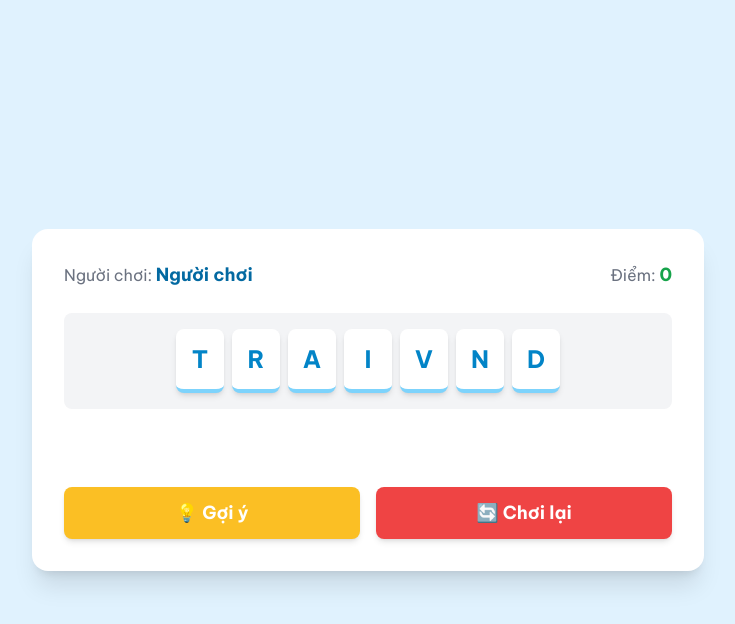
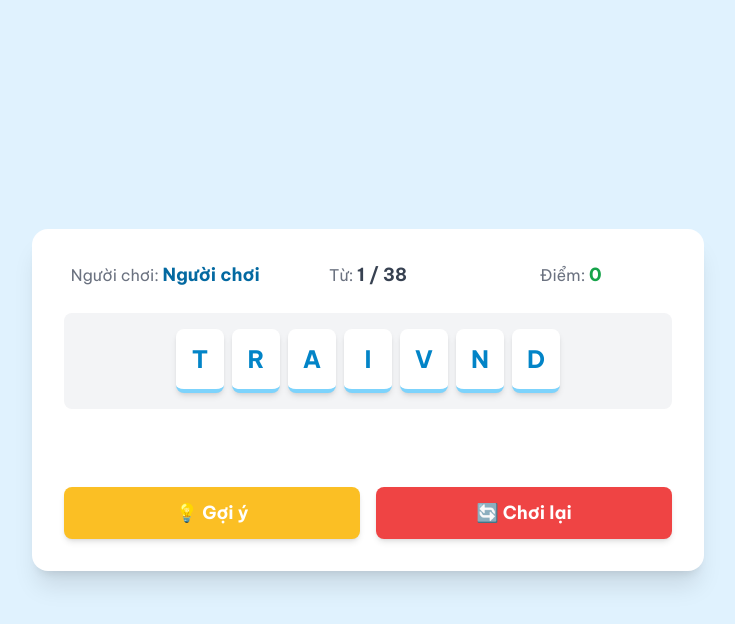
Before and after one commit to Hak2b/ioe-vocab-1-g3, a plain HTML site: page index.html in a window 1280 px wide. Both pictures are taken after a click on the button "Bắt đầu!". Shown: the whole page, without its empty margins (272-1007 px from the left). Drawn offline with nearby package versions, Linux system fonts and the light colour scheme.

Commit message:
Update index.html

```diff
--- a/index.html
+++ b/index.html
@@ -3,7 +3,7 @@
 <head>
     <meta charset="UTF-8">
     <meta name="viewport" content="width=device-width, initial-scale=1.0">
-    <title>Trò Chơi Tìm Từ Chính Xác</title>
+    <title>Trò Chơi loại bỏ kí tự thừa</title>
     <script src="https://cdn.tailwindcss.com"></script>
     <script src="https://cdnjs.cloudflare.com/ajax/libs/tone/14.7.77/Tone.js"></script>
     <link rel="preconnect" href="https://fonts.googleapis.com">
@@ -82,13 +82,17 @@
         <div id="game-screen" class="hidden">
             <div class="bg-white p-6 md:p-8 rounded-2xl shadow-xl">
                 <!-- Header -->
-                <div class="flex justify-between items-center mb-6">
+                <div class="grid grid-cols-3 text-center mb-6">
                     <div>
-                        <span class="text-gray-500">Người chơi:</span>
+                        <span class="text-gray-500 block sm:inline">Người chơi:</span>
                         <span id="player-name-display" class="font-bold text-sky-700 text-lg"></span>
                     </div>
+                     <div>
+                        <span class="text-gray-500 block sm:inline">Từ:</span>
+                        <span id="word-count-display" class="font-bold text-gray-700 text-lg">0 / 0</span>
+                    </div>
                     <div>
-                        <span class="text-gray-500">Điểm:</span>
+                        <span class="text-gray-500 block sm:inline">Điểm:</span>
                         <span id="score-display" class="font-bold text-green-600 text-lg">0</span>
                     </div>
                 </div>
@@ -156,6 +160,7 @@
         const startGameBtn = document.getElementById('start-game-btn');
         const playerNameDisplay = document.getElementById('player-name-display');
         const scoreDisplay = document.getElementById('score-display');
+        const wordCountDisplay = document.getElementById('word-count-display'); // Thêm element mới
         const letterButtonsContainer = document.getElementById('letter-buttons-container');
         const hintBtn = document.getElementById('hint-btn');
         const hintDisplay = document.getElementById('hint-display');
@@ -178,7 +183,7 @@
 
         // --- Âm thanh ---
         const correctSound = new Tone.Synth({ oscillator: { type: 'triangle' }, envelope: { attack: 0.005, decay: 0.1, sustain: 0.3, release: 0.5 } }).toDestination();
-        correctSound.volume.value = -12; // GIẢM ÂM LƯỢNG
+        correctSound.volume.value = -12;
         const wrongSound = new Tone.Synth({ oscillator: { type: 'square' }, envelope: { attack: 0.01, decay: 0.2, sustain: 0, release: 0.2 } }).toDestination();
 
         function playCorrectSound() { Tone.start(); correctSound.triggerAttackRelease('C5', '8n', Tone.now()); correctSound.triggerAttackRelease('G5', '8n', Tone.now() + 0.2); }
@@ -269,6 +274,10 @@
         function nextWord() {
             isProcessing = false;
             currentWordIndex++;
+
+            // Cập nhật bộ đếm từ
+            wordCountDisplay.textContent = `${Math.min(currentWordIndex + 1, shuffledWords.length)} / ${shuffledWords.length}`;
+
             if (currentWordIndex >= shuffledWords.length) {
                 endGame();
                 return;
```
